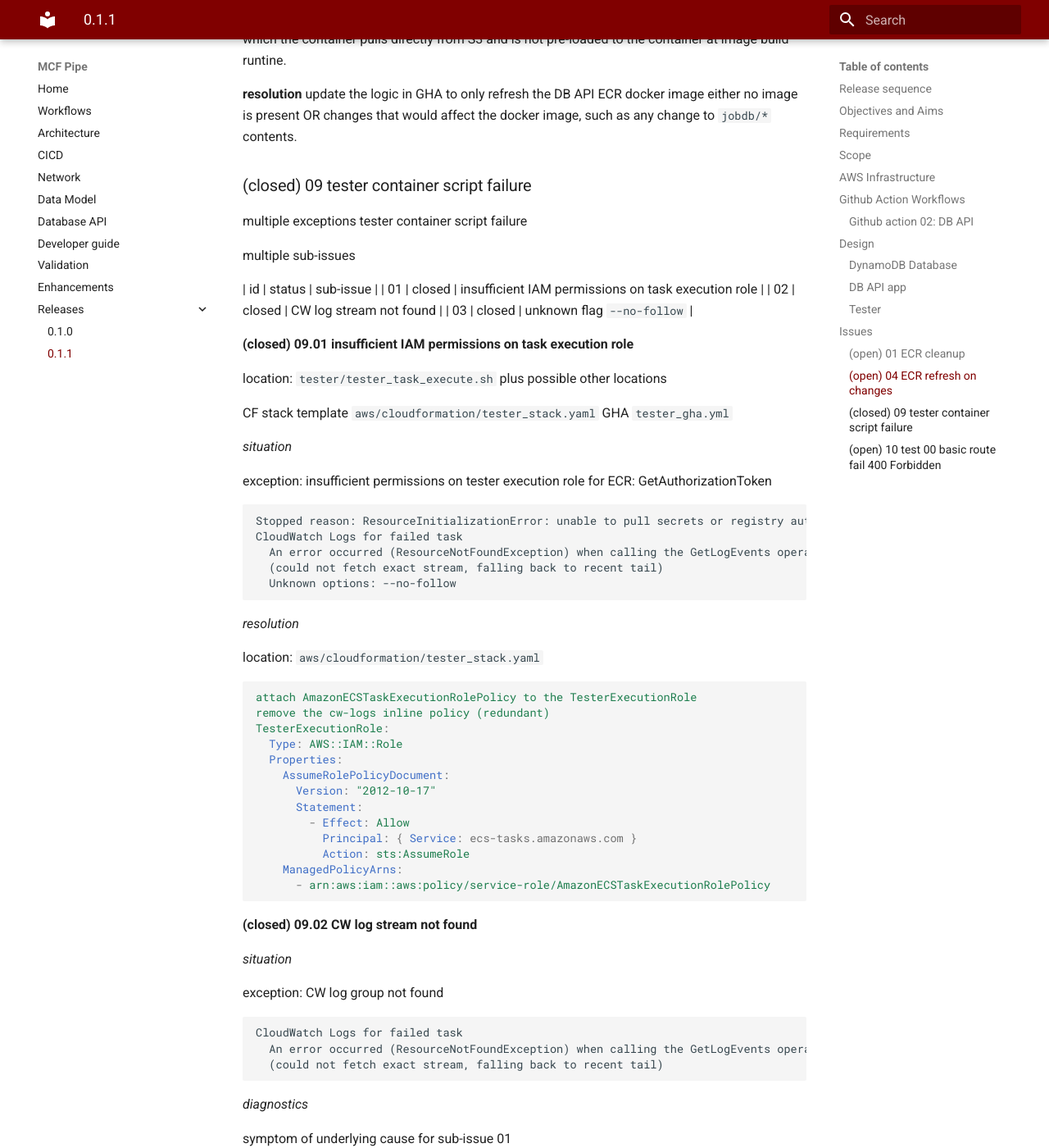
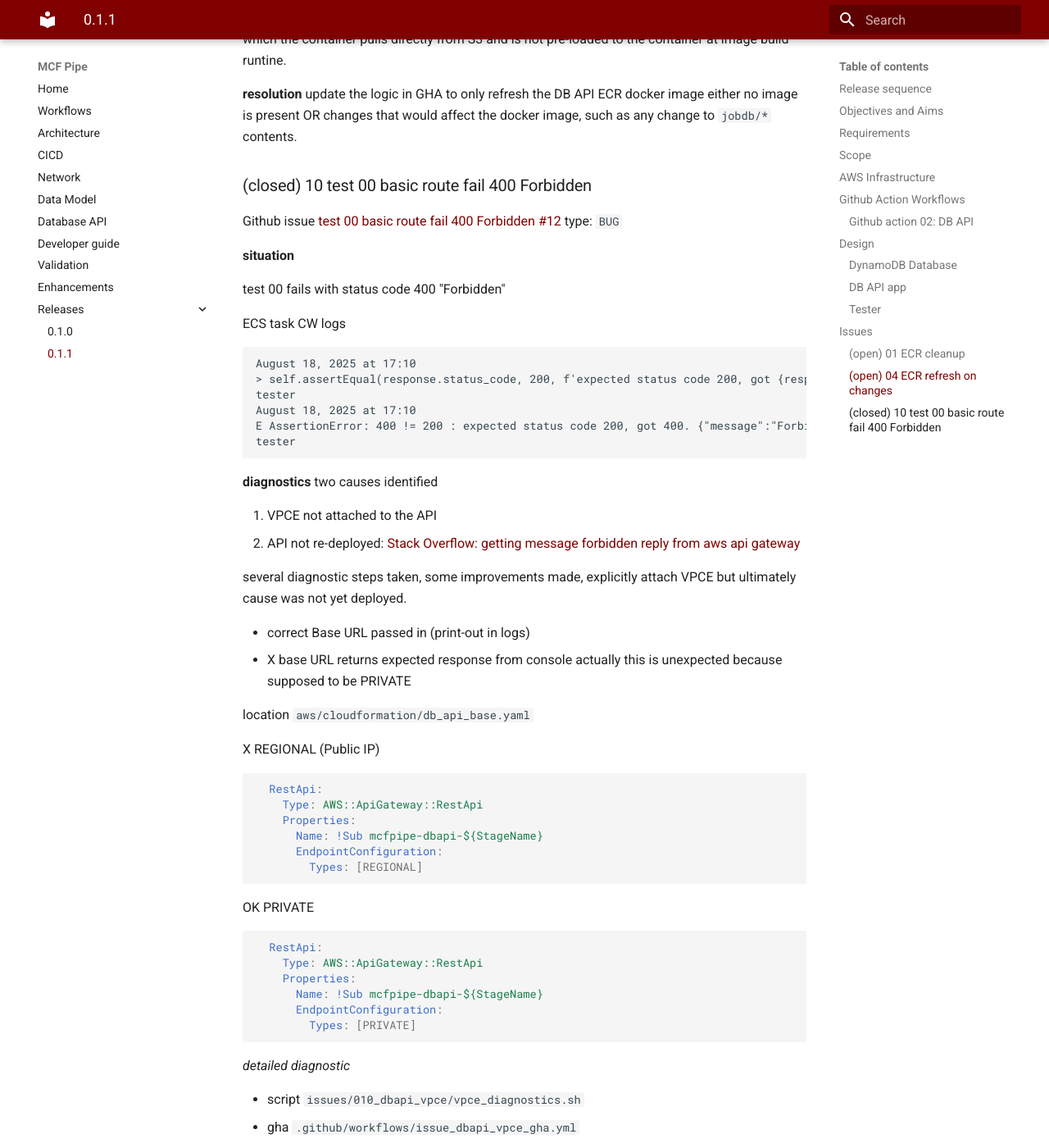
Before and after one commit to yayfalafels/mcfpipe, an MkDocs documentation site: the page built from docs/releases/011_dbapi.md, in a window 1280 px wide and 1400 px high, scrolled down 6929 px. Shown: the whole window at 82% size. Built offline with MkDocs 1.6.1 and Material for MkDocs 9.7.7, drawn with Linux system fonts in a browser that asks for light colours; some of the changed text lies outside the part shown.

Commit message:
session note

````diff
--- a/docs/releases/011_dbapi.md
+++ b/docs/releases/011_dbapi.md
@@ -205,108 +205,7 @@
 __resolution__
 update the logic in GHA to only refresh the DB API ECR docker image either no image is present OR changes that would affect the docker image, such as any change to `jobdb/*` contents.
 
-### (closed) 09 tester container script failure
-multiple exceptions tester container script failure
-
-multiple sub-issues
-
-| id	| status | sub-issue |
-| 01 | closed |	insufficient IAM permissions on task execution role |
-| 02 | closed |	CW log stream not found |
-| 03 | closed |	unknown flag `--no-follow` |
-
-__(closed) 09.01 insufficient IAM permissions on task execution role__
-
-location: `tester/tester_task_execute.sh` plus possible other locations
-
-CF stack template `aws/cloudformation/tester_stack.yaml`
-GHA `tester_gha.yml`
-
-_situation_
-
-exception: insufficient permissions on tester execution role for ECR: GetAuthorizationToken
-
-```
-Stopped reason: ResourceInitializationError: unable to pull secrets or registry auth: execution resource retrieval failed: unable to retrieve ecr registry auth: service call has been retried 1 time(s): operation error ECR: GetAuthorizationToken, https response error StatusCode: 400, RequestID: 24460c33-1d7d-4ee9-99cf-c259d53e7b44, api error AccessDeniedException: User: arn:aws:sts::***:assumed-role/mcfpipe-tester-TesterExecutionRole-aWok1pIh26Gk/a5209a25e2424cafa8d2f56406f57b35 is not authorized to perform: ecr:GetAuthorizationToken on resource: * because no identity-based policy allows the ecr:GetAuthorizationToken action
-CloudWatch Logs for failed task
-  An error occurred (ResourceNotFoundException) when calling the GetLogEvents operation: The specified log stream does not exist.
-  (could not fetch exact stream, falling back to recent tail)
-  Unknown options: --no-follow
-```
-
-_resolution_
-
-location: `aws/cloudformation/tester_stack.yaml`
-
-```yaml
-attach AmazonECSTaskExecutionRolePolicy to the TesterExecutionRole
-remove the cw-logs inline policy (redundant)
-TesterExecutionRole:
-  Type: AWS::IAM::Role
-  Properties:
-    AssumeRolePolicyDocument:
-      Version: "2012-10-17"
-      Statement:
-        - Effect: Allow
-          Principal: { Service: ecs-tasks.amazonaws.com }
-          Action: sts:AssumeRole
-    ManagedPolicyArns:
-      - arn:aws:iam::aws:policy/service-role/AmazonECSTaskExecutionRolePolicy
-```
-
-__(closed) 09.02 CW log stream not found__
-
-_situation_
-
-exception: CW log group not found
-
-```
-CloudWatch Logs for failed task
-  An error occurred (ResourceNotFoundException) when calling the GetLogEvents operation: The specified log stream does not exist.
-  (could not fetch exact stream, falling back to recent tail)
-```
-
-_diagnostics_
-
-symptom of underlying cause for sub-issue 01
-
-__(closed) 09.03 unknown flag no follow__
-
-_situation_
-
-exception 03: unknown flag --no-follow
-
-  Unknown options: --no-follow
-location: `tester/tester_task_execute.sh`
-
-```bash
-### --- On failure: print CW logs to runner output ----------------------------
-if [[ "$EXIT_CODE" != "0" ]]; then
-  echo "::group::CloudWatch Logs for failed task"
-  STREAM="${STREAM_PREFIX}/${CONTAINER_NAME}/${TASK_ID}"
-  # small delay to allow final log flush
-  sleep 3 || true
-  if ! aws logs get-log-events \
-        --region "$REGION" \
-        --log-group-name "$LOG_GROUP" \
-        --log-stream-name "$STREAM" \
-        --query 'events[].message' \
-        --output text ; then
-    echo "(could not fetch exact stream, falling back to recent tail)"
--->   aws logs tail "$LOG_GROUP" --region "$REGION" --since 1h --format short --no-follow || true
-  fi
-  echo "::endgroup::"
-fi
-```
-_resolution_
-
-drop the `--no-follow` argument from the line
-
-```bash
-aws logs tail "$LOG_GROUP" --region "$REGION" --since 1h --format short --no-follow || true
-```
-
-### (open) 10 test 00 basic route fail 400 Forbidden
+### (closed) 10 test 00 basic route fail 400 Forbidden
 Github issue [test 00 basic route fail 400 Forbidden #12](https://github.com/yayfalafels/mcfpipe/issues/13)
 type: `BUG`
 
@@ -402,19 +301,34 @@
         VpcEndpointIds:
           - !Ref ExecuteApiVpceId
 ```
+02.  add a GHA step to ensure that a new deployment is created on each CF redeploy.
 
-02.  add a version hash  on the `ApiDeployment` resource, ex `GitSha` in the description
-  to ensure that a new deployment is created on each CF redeploy.
+location: `.github/workflows/db_api_gha.yml`
 
 ```yaml
-  ApiDeployment:
-    Type: AWS::ApiGateway::Deployment
-    DependsOn:
-      - RestApi
-      - RootAnyMethod
-      - ProxyAnyMethod
-    Properties:
-      RestApiId: !Ref RestApi
-      Description: !Sub "Deployment for ${StageName}:${GitSha}"
+  - name: Force API Gateway Deployment
+    id: api_deploy
+    if: steps.stack_deploy.outcome == 'success'
+    run: |
+```
 
+```bash
+REST_API_ID=$(aws cloudformation describe-stacks \
+  --stack-name $STACK_NAME \
+  --query "Stacks[0].Outputs[?OutputKey=='RestApiId'].OutputValue" \
+  --output text)
+
+STAGE_NAME=$DEV_ENV
+GIT_SHA=${GITHUB_SHA::7}
+
+echo "Creating deployment for API $REST_API_ID at stage $STAGE_NAME ($GIT_SHA)"
+
+DEPLOY_ID=$(aws apigateway create-deployment \
+  --rest-api-id "$REST_API_ID" \
+  --stage-name "$STAGE_NAME" \
+  --description "Manual deploy from GHA: $GIT_SHA" \
+  --query "id" \
+  --output text)
+
+echo "✅ Created deployment: $DEPLOY_ID"
 ```
````
Also changed, not shown: dev/releases/011_dbapi.md (+31 -5 lines).
